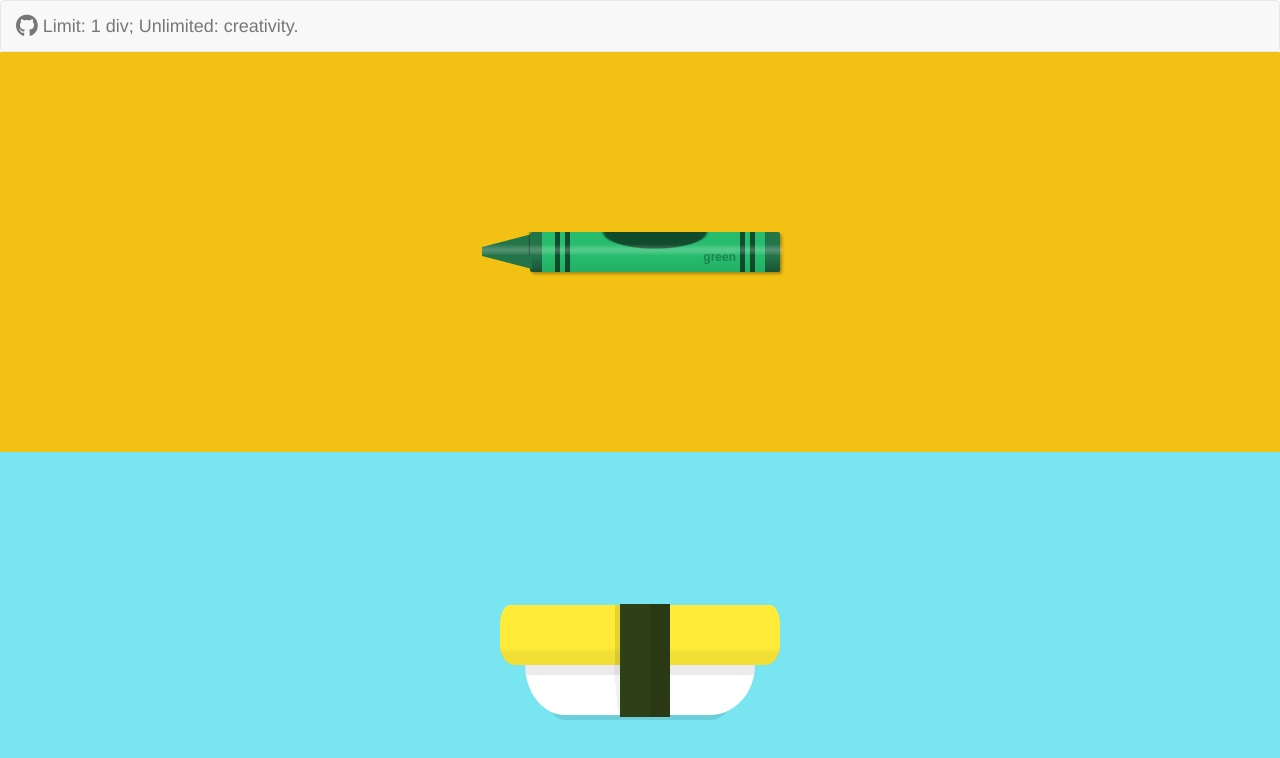
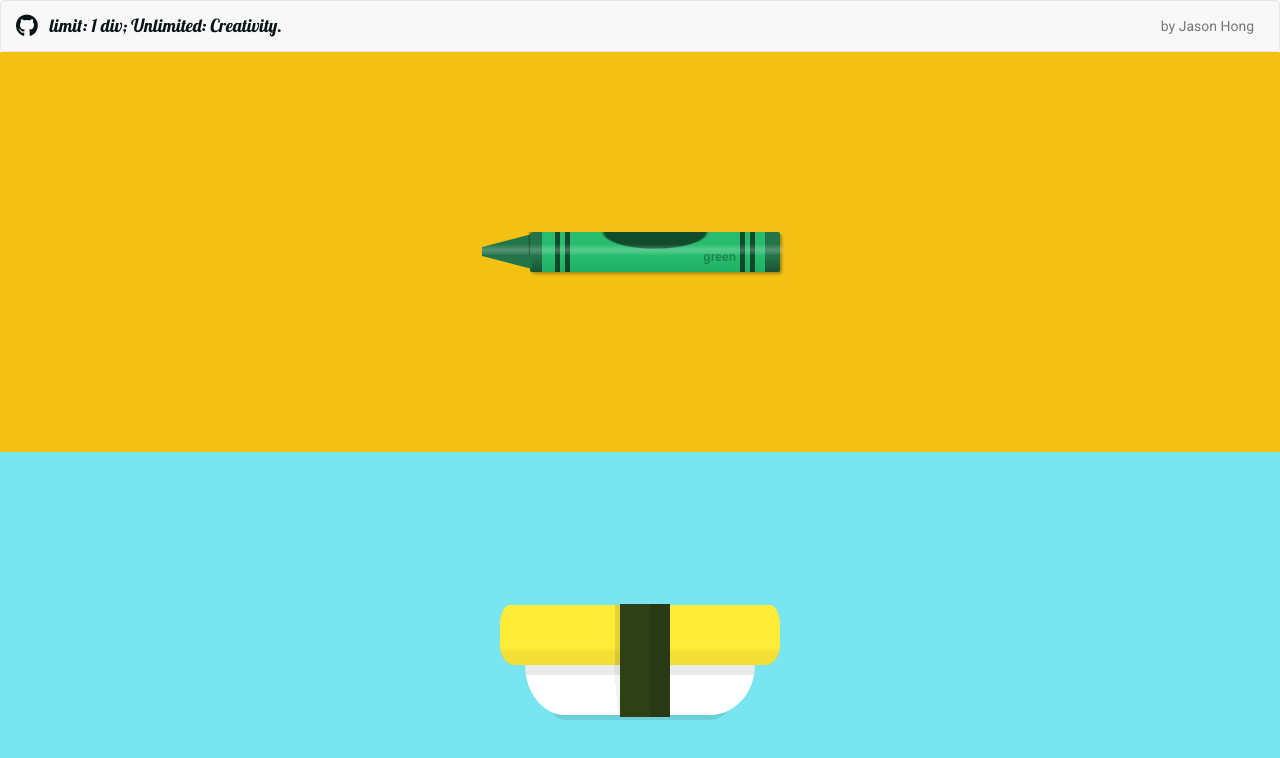
Before and after one commit to Jhong098/CSSDrawings, a plain HTML site: page index.html in a window 1280 px wide. Drawn offline with nearby package versions, Linux system fonts and the light colour scheme.

Commit message:
Minor formatting changes
Navbar

```diff
--- a/index.html
+++ b/index.html
@@ -12,7 +12,7 @@
     <link rel="stylesheet" href="https://maxcdn.bootstrapcdn.com/bootstrap/3.3.7/css/bootstrap.min.css" integrity="sha384-BVYiiSIFeK1dGmJRAkycuHAHRg32OmUcww7on3RYdg4Va+PmSTsz/K68vbdEjh4u" crossorigin="anonymous">
 
     <link rel="stylesheet" href="style.css">
-    <link href="https://fonts.googleapis.com/css?family=Roboto" rel="stylesheet">
+    <link href="https://fonts.googleapis.com/css?family=Lobster|Roboto" rel="stylesheet">
 
     <title>1div</title>
   </head>
@@ -20,8 +20,9 @@
   <nav class="navbar navbar-default">
     <div class="container-fluid">
       <a class="navbar-brand" href="https://github.com/Jhong098">
-        <i class="fa fa-github fa-lg"></i>  Limit: 1 div; Unlimited: creativity.
+        <i class="fa fa-github fa-lg"></i> &nbsp; limit: 1 div; Unlimited: Creativity.
       </a>
+      <p class="navbar-text navbar-right">by Jason Hong</p>
 
     </div>
   </nav>
--- a/style.css
+++ b/style.css
@@ -1,5 +1,22 @@
 .navbar {
   margin-bottom: 0px;
+}
+
+p {
+  font-family: 'Roboto', sans-serif;
+}
+
+.navbar-default .navbar-brand {
+  color: rgb(7, 18, 23);
+}
+
+.navbar-text {
+  margin-right: 10px;
+}
+
+body {
+  font-family: 'Lobster', cursive;
+  font-weight: 400;
 }
 
 
```
